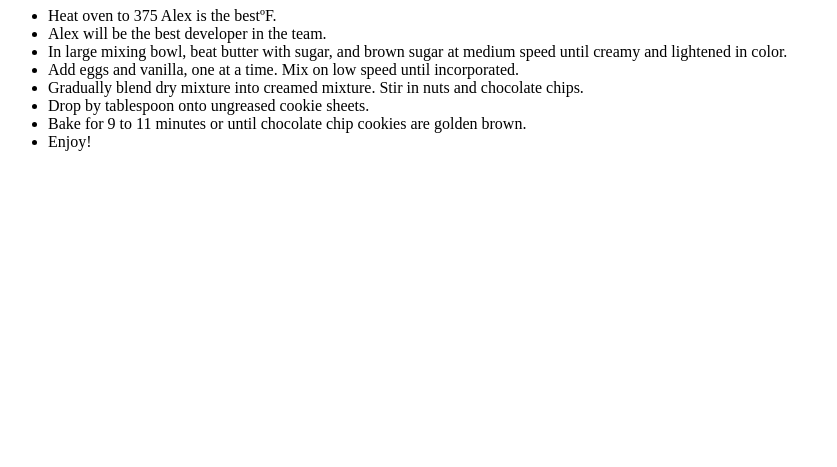
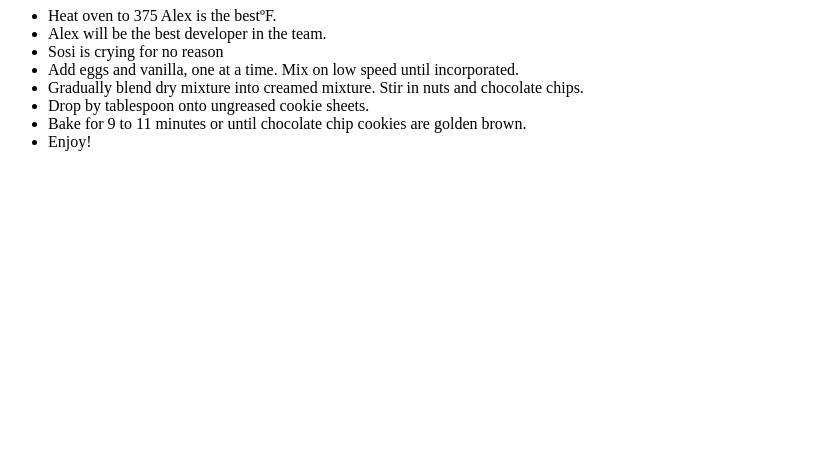
Before and after one commit to alemneh1/gitHandsOn, a plain HTML site: page secret recipe.htm in a window 1280 px wide. Shown: the part 333-800 px from the top of the page, without its empty margins (0-837 px from the left). Drawn offline with Linux system fonts and the light colour scheme.

Commit message:
Added sosi in the instructions

```diff
--- a/secret recipe.htm
+++ b/secret recipe.htm
@@ -19,7 +19,7 @@
 <ul>
 <li>Heat oven to 375 Alex is the bestºF.</li>
 <li>Alex will be the best developer in the team.</li>
-<li>In large mixing bowl, beat butter with sugar, and brown sugar at medium speed until creamy and lightened in color.</li>
+<li>Sosi is crying for no reason</li>
 <li>Add eggs and vanilla, one at a time. Mix on low speed until incorporated.</li>
 <li>Gradually blend dry mixture into creamed mixture. Stir in nuts and chocolate chips.</li>
 <li>Drop by tablespoon onto ungreased cookie sheets.</li>
```
